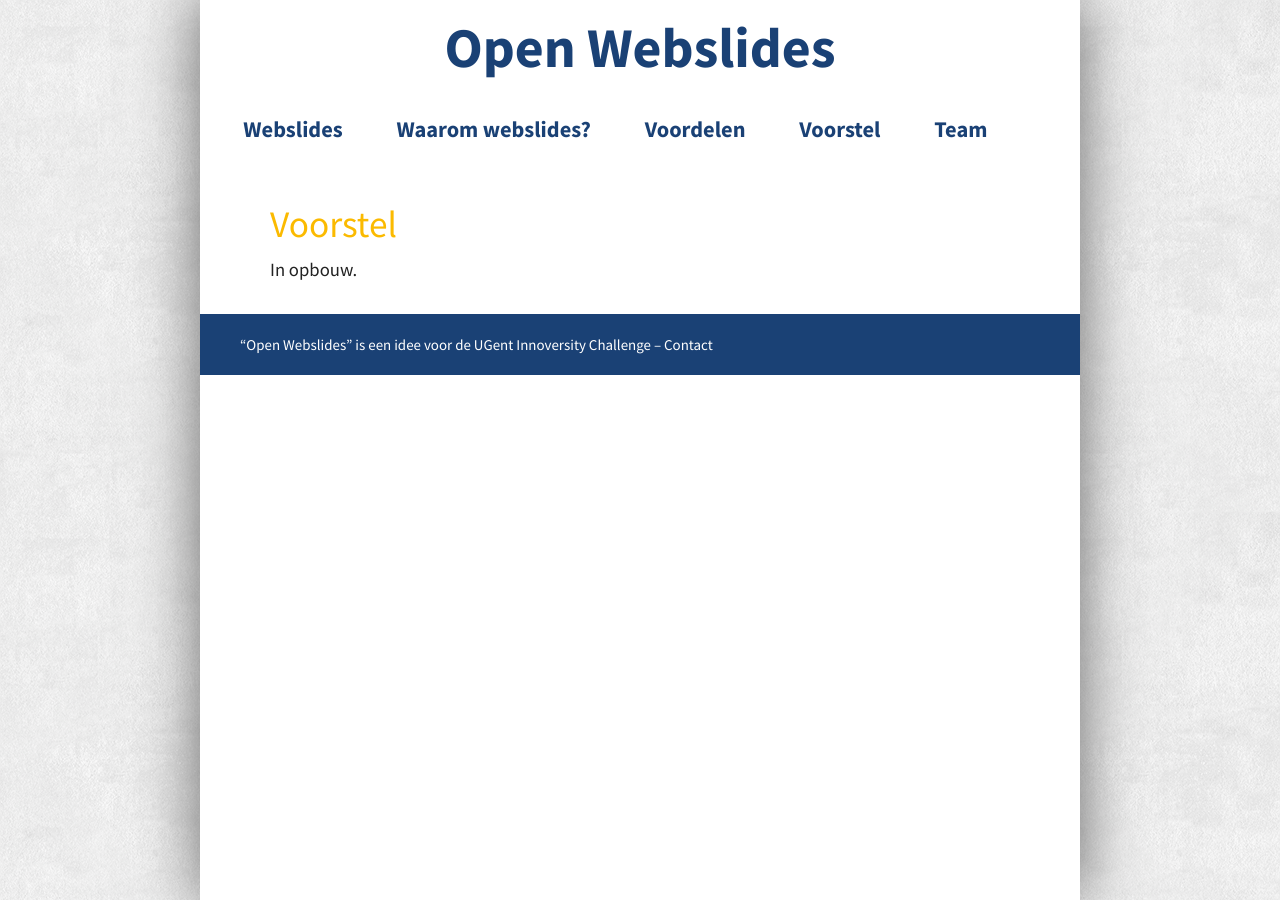
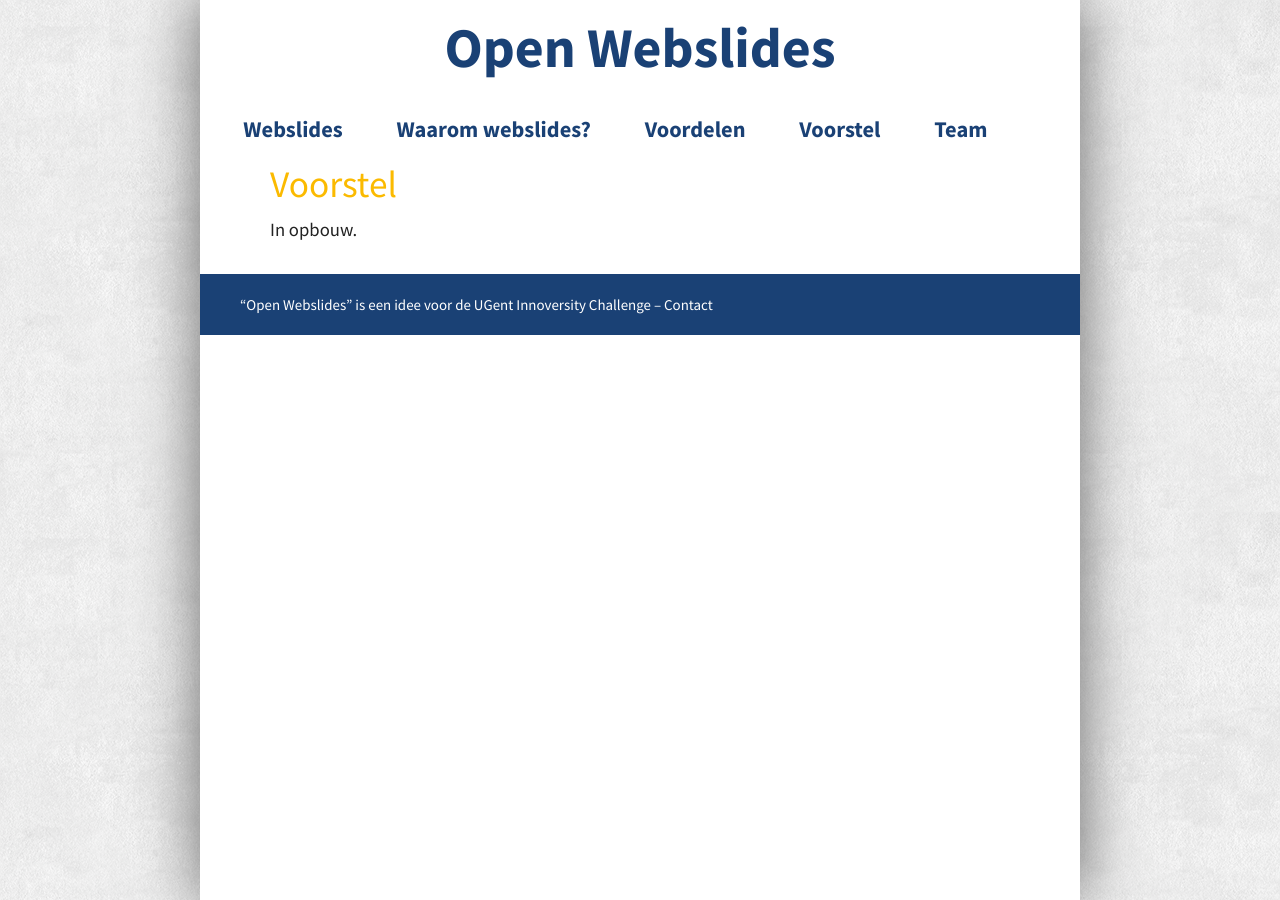
Before and after one commit to OpenWebslides/openwebslides.github.io-old, a Jekyll site: the page built from voorstel.md, in a window 1280 px wide. Built offline with Jekyll 4.4.1, drawn with Linux system fonts in a browser that asks for light colours.

Commit message:
layout changes

```diff
--- a/_sass/_layout.scss
+++ b/_sass/_layout.scss
@@ -19,7 +19,6 @@
 
 header {
   padding: 1em $gutter;
-  margin-bottom: 40px;
   text-align: center;
 
   p {
```
